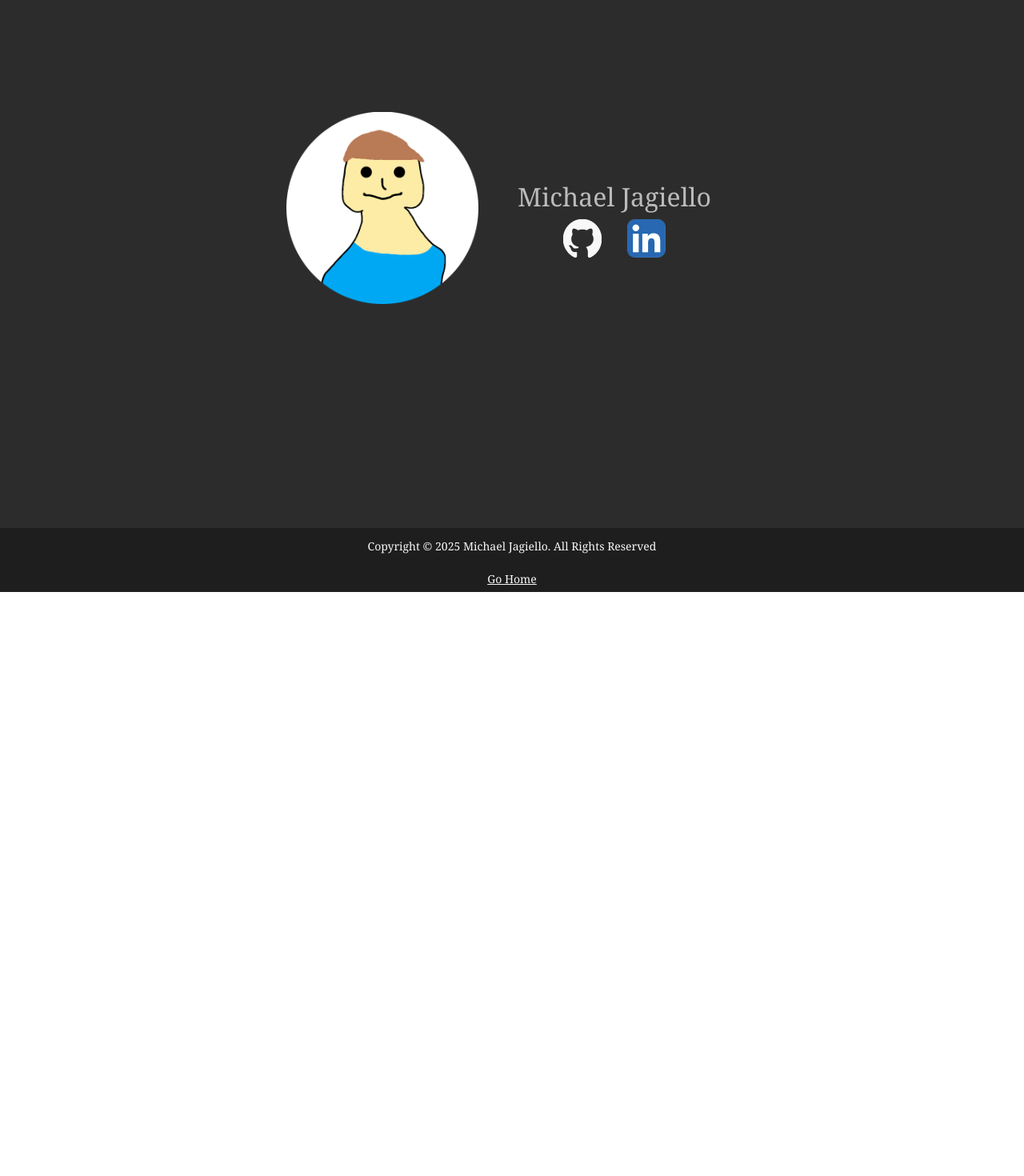
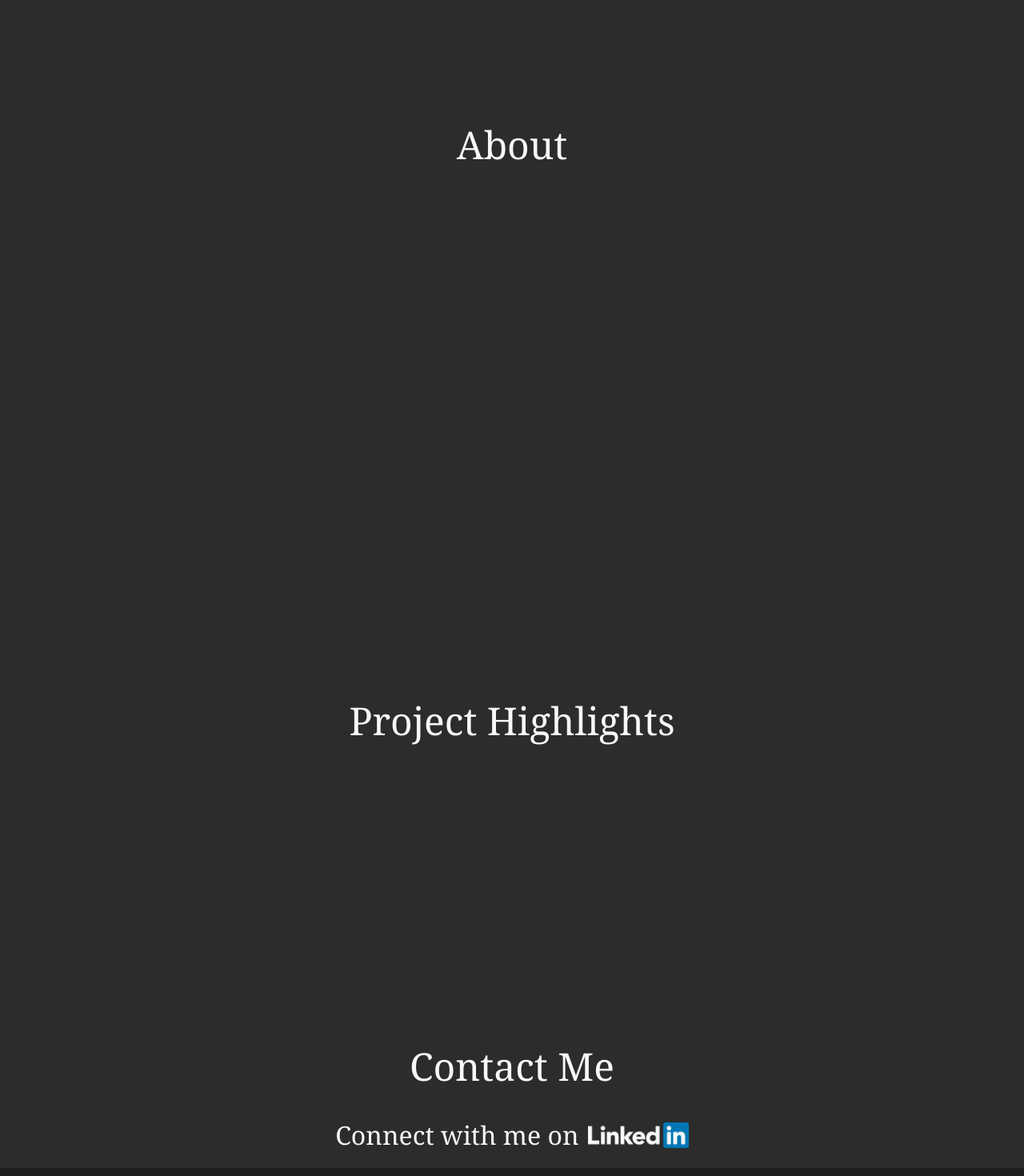
Before and after one commit to MicJagger/personal-website, a React (Create React App) app in the folder client/: page / in a window 1280 px wide. Shown: the part 940-2410 px from the top of the page at 80% size. Before the commit the page ends 1681 px from the top, so only its background shows below. Built offline with nearby package versions, Linux system fonts and the light colour scheme.

Commit message:
removed unused alert, began homepage other sections like Contact, removed project page temporarily

```diff
--- a/client/src/App.tsx
+++ b/client/src/App.tsx
@@ -1,5 +1,4 @@
 import {BrowserRouter, Route, Routes} from 'react-router-dom'
-import {useState} from 'react'
 
 import HomePage from './views/HomePage'
 import Projects from './views/Projects'
@@ -11,7 +10,6 @@ function App() {
         <BrowserRouter>
             <Routes>
                 <Route path="/" element={<HomePage />} />
-                <Route path="/projects" element={<Projects />} />
             </Routes>
         </BrowserRouter>
     );
--- a/client/src/components/NavBar.tsx
+++ b/client/src/components/NavBar.tsx
@@ -9,7 +9,7 @@ const NavBar = () => {
             </nav>
             <nav className="navbar-links">
                 <a className="navbar-links" href="/#about">About</a>
-                <a className="navbar-links" href="/projects">Projects</a>
+                <a className="navbar-links" href="/#project-highlights">Projects</a>
             </nav>
         </nav>
     );
--- a/client/src/styles/HomePage.css
+++ b/client/src/styles/HomePage.css
@@ -1,9 +1,29 @@
+header {
+  display: flex;
+  font-size: calc(2rem + 2vmin);
+  justify-content: center;
+}
+
 .homepage-about {
   align-items: center;
   display: flex;
-  height: 100vh;
+  height: 80vh;
   justify-content: center;
   min-width: 60vw;
+}
+
+.homepage-contact {
+  align-items: center;
+  display: grid;
+  height: 20vh;
+  justify-content: center;
+  min-height: 10rem;
+  min-width: 60vw;
+}
+
+.homepage-contact-text {
+  display: flex;
+  font-size: calc(1rem + 2vmin);
 }
 
 .homepage-face {
@@ -17,18 +37,19 @@
   display: flex;
   height: 100vh;
   justify-content: center;
+  min-height: 20rem;
   min-width: 60vw;
 }
 
 .homepage-profile-text {
-  color: #bbbbbb;
+  color: #aaaaaa;
   display: flex;
   font-size: calc(1rem + 2vmin);
   height: 1vh;
   justify-content: center;
   padding: 2px;
   text-align: center;
-  width: 40vmin;
+  width: 40vw;
 }
 
 .homepage-profile-name-text {
@@ -38,7 +59,7 @@
   justify-content: center;
   padding-bottom: 5px;
   text-align: center;
-  width: 40vmin;
+  width: 40vw;
 }
 
 @media all and (max-width: 60em) {
@@ -69,15 +90,26 @@
   }
 }
 
-.homepage-projects {
-  min-height: 100vh;
+.homepage-project-highlights {
+  align-items: center;
+  display: flex;
+  justify-content: center;
+  min-height: 50rem;
+  min-width: 60vw;
+}
+
+img.social-banner-button {
+  align-self: center;
+  cursor: pointer;
+  height: calc(1rem + 2vmin);
+  padding-left: calc(3px + 1vmin);
 }
 
 img.social-button {
-    cursor: pointer;
-    max-width: 3rem;
-    min-width: 5vmin;
-  }
+  cursor: pointer;
+  max-width: 3rem;
+  min-width: 5vmin;
+}
 
 .socials {
   display: flex;
--- a/client/src/views/HomePage.tsx
+++ b/client/src/views/HomePage.tsx
@@ -1,24 +1,20 @@
-import Alert from '../components/Alert'
 import '../styles/common.css'
 import Footer from '../components/Footer'
 import githubImageBlack from '../assets/github-black192.png'
 import githubImageWhite from '../assets/github-white192.png'
 import headImage from '../assets/temphead512.png';
 import linkedinImage from '../assets/linkedin192.png'
+import linkedinImageFullBlack from '../assets/linkedinFull-black.png'
+import linkedinImageFullWhite from '../assets/linkedinFull-white.png'
 import '../styles/HomePage.css';
 import NavBar from '../components/NavBar';
 import {Fragment, MouseEvent, useState} from 'react'
 
 const HomePage = () => {
-    const [alertMessage, setAlertMessage] = useState("null");
-
-    const throwError = (message:string) => {
-        setAlertMessage(message);
-    }
-
-    const endError = () => {
-        setAlertMessage("null");
-    }
+    /* TODO: light / dark mode
+    document.getElementById("home-page")?.classList.toggle("page-default");
+    document.getElementById("home-page")?.classList.toggle("page-default-light");
+    */
 
     const GitHubButton = () => {
         const handleMouseEvent = (mouseEvent: MouseEvent<HTMLImageElement>) => {
@@ -42,11 +38,22 @@ const HomePage = () => {
         );
     }
 
+    const LinkedInButtonFull = () => {
+        const handleMouseEvent = (mouseEvent: MouseEvent<HTMLImageElement>) => {
+            mouseEvent.preventDefault();
+            window.open("https://www.linkedin.com/in/michael-jagiello/");
+        }
+
+        return (
+            <img src={linkedinImageFullWhite} className="social-banner-button" alt="LinkedIn" onClick={handleMouseEvent}/>
+        );
+    }
+
     return (
         <>
             <title>Michael Jagiello</title>
 
-            <section className="page-default">
+            <section id="home-page" className="page-default">
                 <NavBar />
 
                 <section id="profile" className="homepage-profile">
@@ -64,15 +71,22 @@ const HomePage = () => {
                 </section>
 
                 <section id="about" className="homepage-about">
-                    <img src={headImage} className="homepage-face" alt="face"/>
-                    <div>
-                        <p className="homepage-profile-text">
-                            Michael Jagiello
+                    <header>About</header>
+
+                </section>
+
+                <section id="project-highlights" className="homepage-project-highlights">
+                    <header>Project Highlights</header>
+
+                </section>
+
+                <section id="contact" className="homepage-contact">
+                    <header>Contact Me</header>
+                    <div className="homepage-contact-text">
+                        <p>
+                            Connect with me on
                         </p>
-                        <div className="socials">
-                            <GitHubButton />
-                            <LinkedInButton />
-                        </div>
+                        <LinkedInButtonFull />
                     </div>
                 </section>
 
```
Also changed, not shown: client/src/components/Alert.tsx (deleted, +0 -23 lines), client/src/assets/linkedinFull-black.png (added), client/src/assets/linkedinFull-white.png (added).
